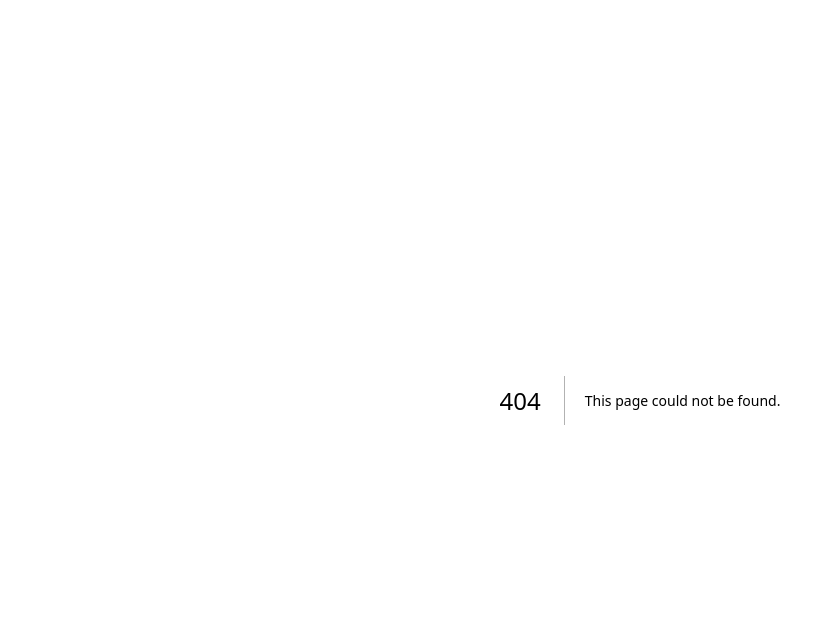
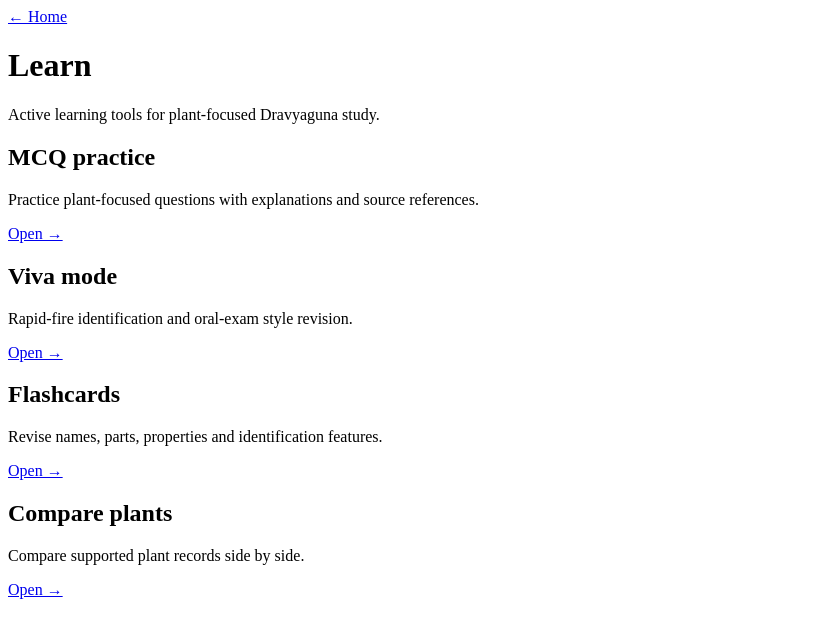
Before and after one commit to aanandkumar799/Dravyaguna-World, a Next.js app: page /learn in a window 1280 px wide. Before the commit this address had no page. Shown: the top 638 px of the page, without its empty margins (0-835 px from the left). Built offline with nearby package versions, Linux system fonts and the light colour scheme.

Commit message:
feat: add learning hub

```diff
--- /dev/null
+++ b/app/learn/page.tsx
@@ -0,0 +1,2 @@
+import Link from "next/link";
+const modules=[["MCQ practice","Practice plant-focused questions with explanations and source references.","/learn/mcq"],["Viva mode","Rapid-fire identification and oral-exam style revision.","/learn/viva"],["Flashcards","Revise names, parts, properties and identification features.","/learn/flashcards"],["Compare plants","Compare supported plant records side by side.","/plants"]];export default function Learn(){return <main className="shell"><Link href="/">← Home</Link><h1>Learn</h1><p>Active learning tools for plant-focused Dravyaguna study.</p><section className="grid">{modules.map(([a,b,c])=><article key={a}><h2>{a}</h2><p>{b}</p><Link href={c}>Open →</Link></article>)}</section></main>}
```
